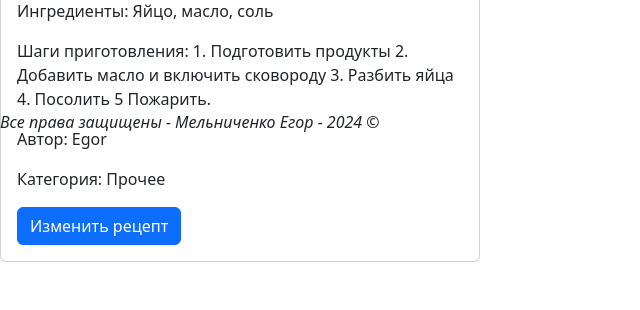
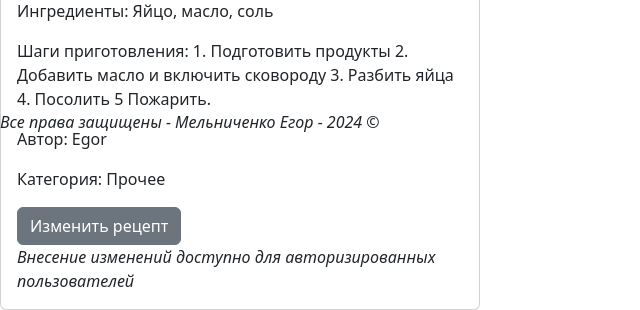
Before and after one commit to Egorik131/Project_cookbook, a Django app: a page that uses cookbook/cbookapp/templates/cbookapp/recipe.html in a window 1280 px wide. Shown: the part 666-976 px from the top of the page, without its empty margins (0-640 px from the left). Before the commit the page ends 928 px from the top, so only its background shows below. Run offline with Django 5.2, Linux system fonts and the light colour scheme; data comes from the database, SQL or seed files in the repository; both versions use the stored data as it was after the commit; some libraries are stand-ins or nearby versions.

Commit message:
work done upd

```diff
--- a/cookbook/cbookapp/templates/cbookapp/recipe.html
+++ b/cookbook/cbookapp/templates/cbookapp/recipe.html
@@ -4,6 +4,7 @@
 
 {% block content %}
 <h3>{{ name }}</h3>
+{% if request.user.is_authenticated %}
 <div class="card" style="width: 30rem;">
     <img src="{{ recipe.img_file.url }}" class="card-img-top" alt="Фото {{ recipe.name }}">
     <div class="card-body">
@@ -17,4 +18,20 @@
         <a href="{% url 'upd_recipe' recipe.name %}" class="btn btn-primary">Изменить рецепт</a>
     </div>
 </div>
+{% else %}
+<div class="card" style="width: 30rem;">
+    <img src="{{ recipe.img_file.url }}" class="card-img-top" alt="Фото {{ recipe.name }}">
+    <div class="card-body">
+        <h5 class="card-title">{{ recipe.name }}</h5>
+        <p class="card-text">Описание: {{ recipe.description }}</p>
+        <p class="card-text">Время приготовления: {{ recipe.cooking_time }}</p>
+        <p class="card-text">Ингредиенты: {{ recipe.ingredients }}</p>
+        <p class="card-text">Шаги приготовления: {{ recipe.cooking_steps }}</p>
+        <p class="card-text">Автор: {{ recipe.author }}</p>
+        <p class="card-text">Категория: {{ recipe.category }}</p>
+        <a href="#" class="btn btn-secondary">Изменить рецепт</a>
+        <p class="card-text"><i>Внесение изменений доступно для авторизированных пользователей</i></p>
+    </div>
+</div>
+{% endif %}
 {% endblock %}
--- a/cookbook/cbookapp/views.py
+++ b/cookbook/cbookapp/views.py
@@ -83,16 +83,12 @@ def add_recipe(request):
             category = form.cleaned_data['category']
             try:
                 img_file = form.cleaned_data['img_file']
-                # fs = FileSystemStorage()
-                # fs.save(img_file.name, img_file)
                 recipe = Recipe(name=name, description=description, cooking_steps=cooking_steps,
                                 cooking_time=cooking_time,
                                 author=author, ingredients=ingredients, category=category, img_file=img_file)
             except:
                 recipe = Recipe(name=name, description=description, cooking_steps=cooking_steps,
                                 cooking_time=cooking_time, author=author, ingredients=ingredients, category=category)
-            # recipe.save()
-            # recipe = form.save(commit=False)
             recipe.author = request.user
             recipe.save()
             return render(request, 'cbookapp/recipe_form.html', {'answer': "Рецепт добавлен"})
```
Also changed, not shown: cookbook/db.sqlite3, 1 other file. Lines whose indentation alone changed are shown as unchanged.
